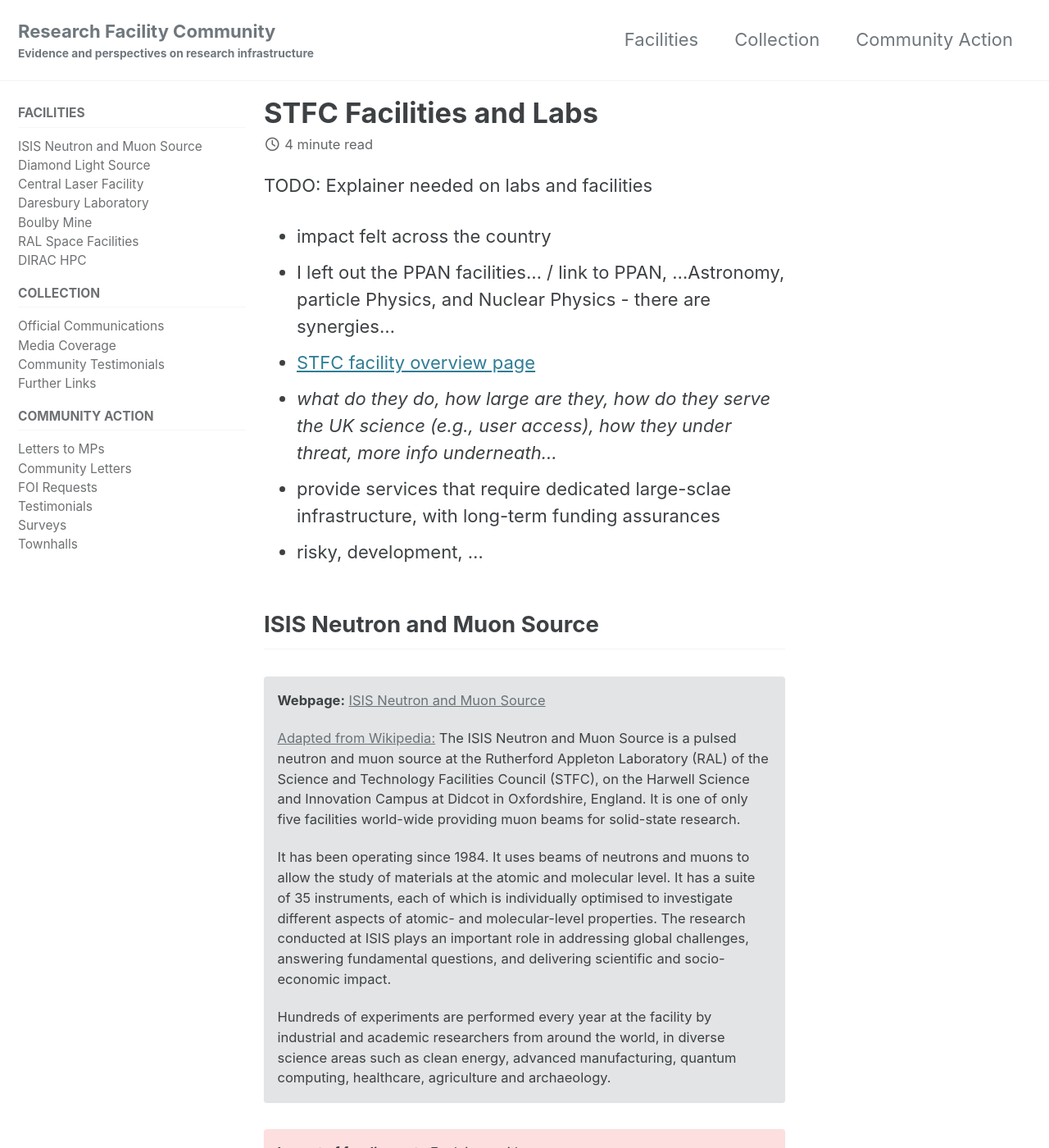
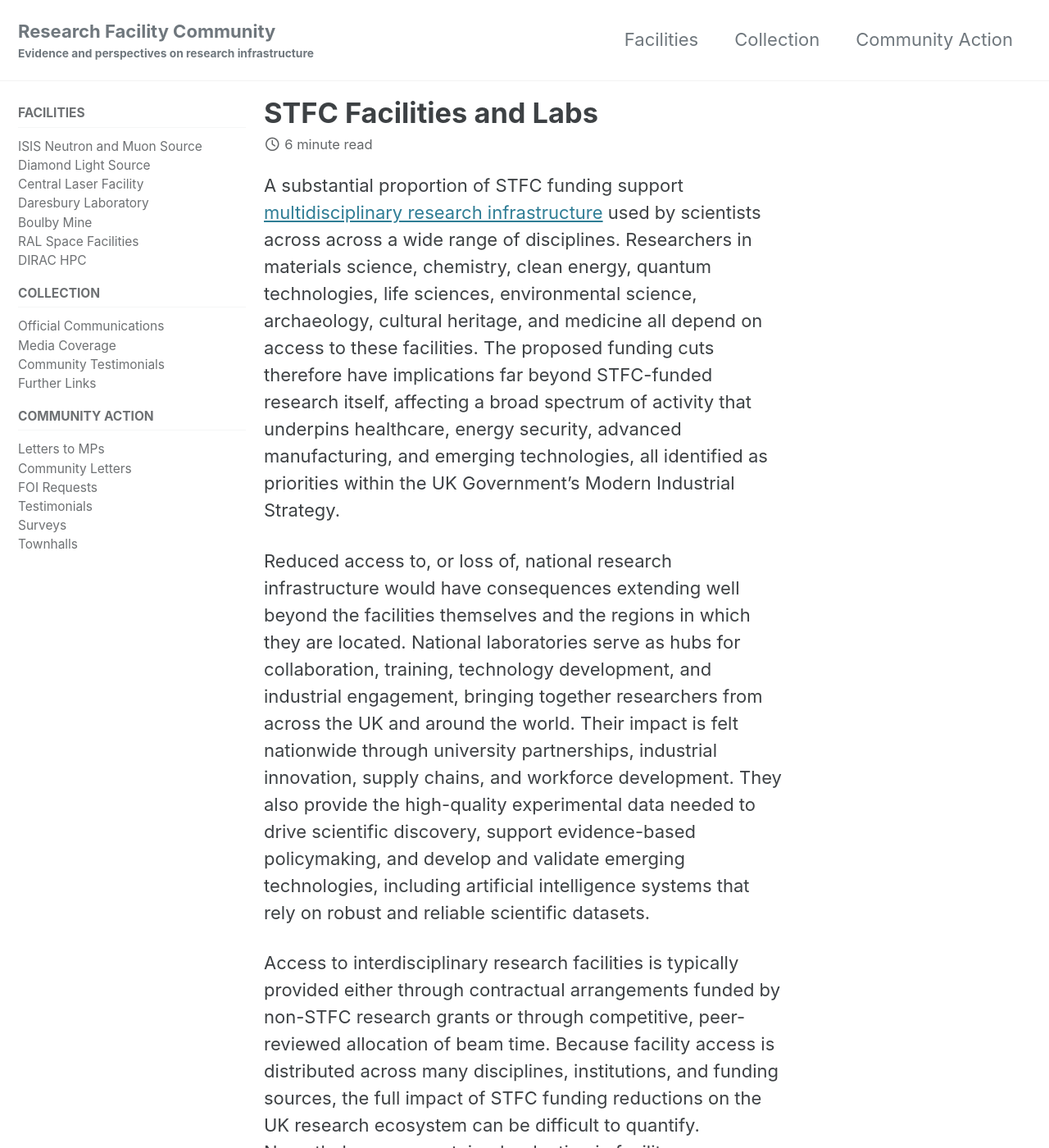
Before and after one commit to research-facilities-community/index, a Jekyll site: the page built from _pages/facilities.md, in a window 1280 px wide and 1400 px high. Shown: the whole window at 82% size. Built offline with Jekyll 4.4.1, drawn with Linux system fonts in a browser that asks for light colours; cached includes are drawn as plain includes; some of the changed text lies outside the part shown.

Commit message:
Enhance facilities.md with funding impact details
Added detailed information on the impact of STFC funding cuts on research infrastructure and interdisciplinary facilities. Updated sections on the ISIS Neutron and Muon Source and the Lasers for Science Facility, including funding threats and project implications.

```diff
--- a/_pages/facilities.md
+++ b/_pages/facilities.md
@@ -7,14 +7,14 @@
 ---
 
 
-TODO: Explainer needed on labs and facilities
-- impact felt across the country
-- I left out the PPAN facilities... / link to PPAN, ...Astronomy, particle Physics, and Nuclear Physics - there are synergies...
-- [STFC facility overview page](https://www.ukri.org/councils/stfc/resources-for-researchers-and-businesses/find-an-stfc-supported-facility-or-resource/)
-- _what do they do, how large are they, how do they serve the UK science (e.g., user access), how they under threat, more info underneath..._
-- provide services that require dedicated large-sclae infrastructure, with long-term funding assurances
-- risky, development, ...
+A substantial proportion of STFC funding support [multidisciplinary research infrastructure](https://www.ukri.org/councils/stfc/resources-for-researchers-and-businesses/find-an-stfc-supported-facility-or-resource/) used by scientists across across a wide range of disciplines. Researchers in materials science, chemistry, clean energy, quantum technologies, life sciences, environmental science, archaeology, cultural heritage, and medicine all depend on access to these facilities. The proposed funding cuts therefore have implications far beyond STFC-funded research itself, affecting a broad spectrum of activity that underpins healthcare, energy security, advanced manufacturing, and emerging technologies, all identified as priorities within the UK Government's Modern Industrial Strategy.
 
+Reduced access to, or loss of, national research infrastructure would have consequences extending well beyond the facilities themselves and the regions in which they are located. National laboratories serve as hubs for collaboration, training, technology development, and industrial engagement, bringing together researchers from across the UK and around the world. Their impact is felt nationwide through university partnerships, industrial innovation, supply chains, and workforce development. They also provide the high-quality experimental data needed to drive scientific discovery, support evidence-based policymaking, and develop and validate emerging technologies, including artificial intelligence systems that rely on robust and reliable scientific datasets.
+
+Access to interdisciplinary research facilities is typically provided either through contractual arrangements funded by non-STFC research grants or through competitive, peer-reviewed allocation of beam time. Because facility access is distributed across many disciplines, institutions, and funding sources, the full impact of STFC funding reductions on the UK research ecosystem can be difficult to quantify. Nevertheless, any sustained reduction in facility access, capability, or staffing is likely to have far-reaching effects on research capacity, innovation, skills development, and the UK's long-term competitiveness across multiple fields.
+
+{: .notice--warning}
+improve, add sources
 
 
 ## ISIS Neutron and Muon Source {#ISIS}
@@ -73,7 +73,9 @@
 
 <div class="notice--danger" markdown="1">
 **Impact of funding cuts**
-Threatened with closure if no alternative funds are secured within two years.
+The world-leading Lasers for Science Facility (LSF) is under threat of closure if it cannot switch to an alternative model for funding within 2 years. The three constituent facilities of the LSF are Octopus, Ultra, and Artemis, co-located in the Research Complex at Harwell building on the STFC Rutherford Appleton Laboratory campus. The ongoing £17.2M HiLUX project is implementing upgrades to Ultra and Artemis to provide state-of-the-art new facilities that are unmatched globally, but it will also be terminated if the LSF closes.
+
+(source: [open letter](https://lsf-open-letter.co.uk/))
 </div>
 
 
```
Also changed, not shown: other parts of _pages/facilities.md (+1 -1 lines).
